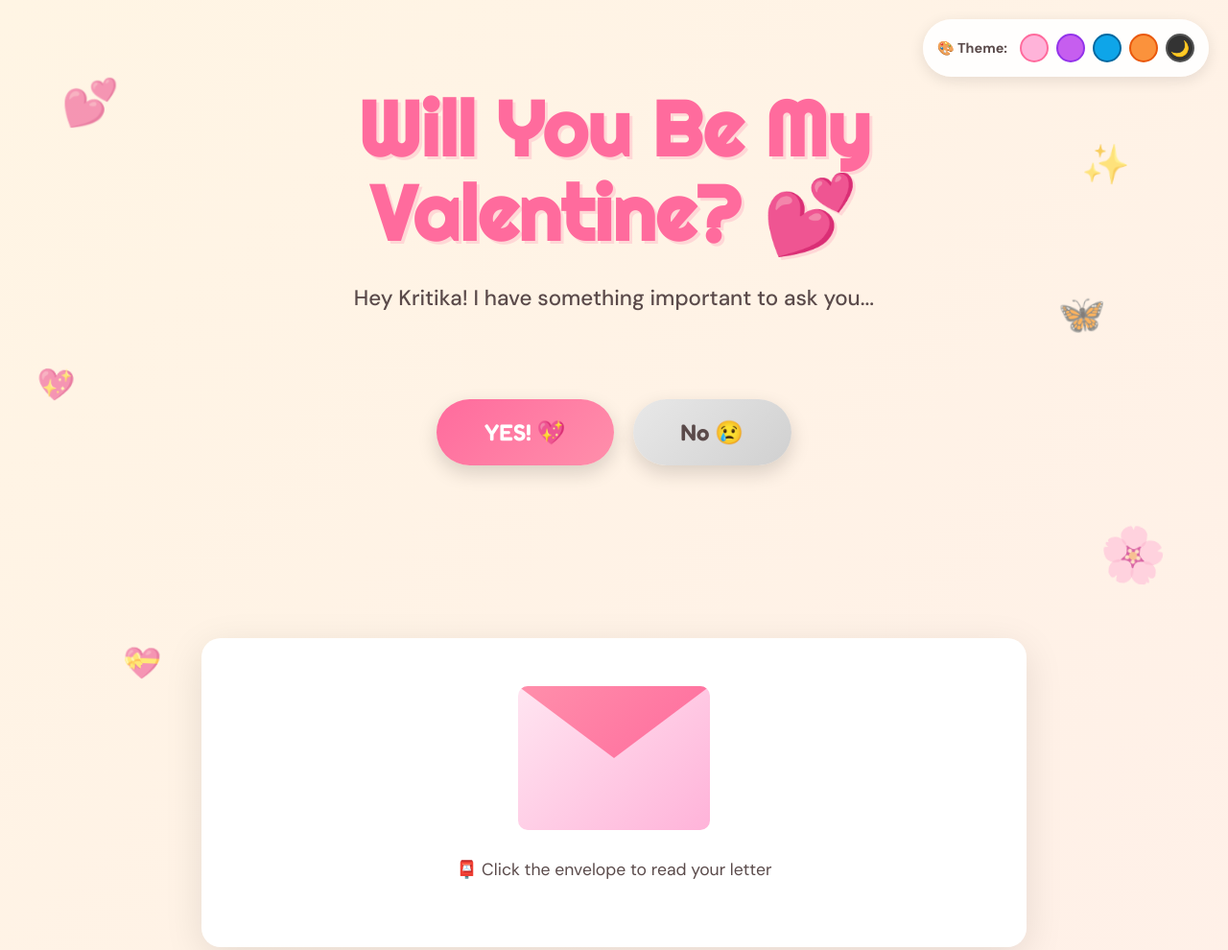
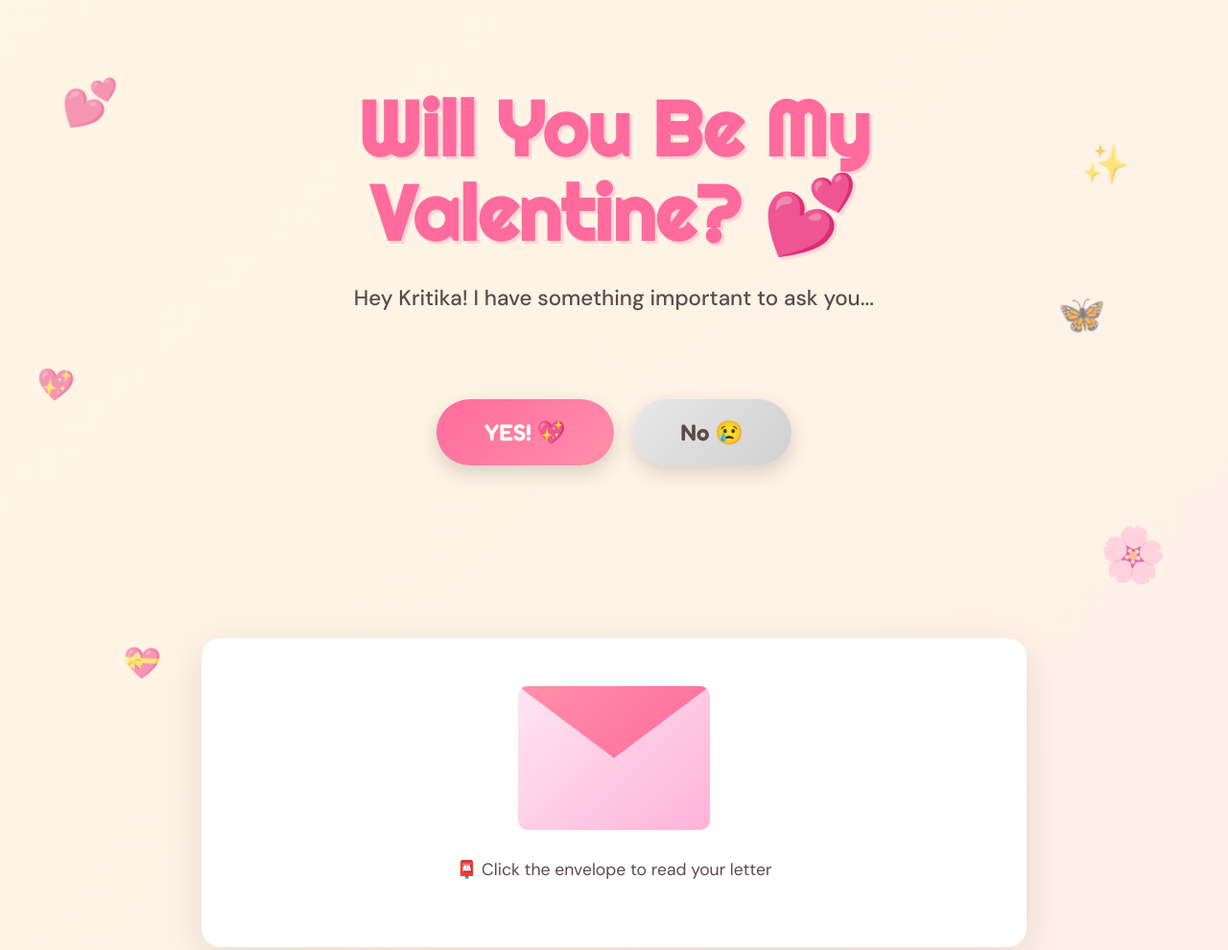
Before and after one commit to Tarunkush0620/VLT, a plain HTML site: page index.html in a window 1280 px wide. Shown: the top 990 px of the page at 96% size. Drawn offline with Linux system fonts and the light colour scheme; a script that the page names is missing.

Commit message:
Remove theme customizer

```diff
--- a/index.html
+++ b/index.html
@@ -1317,18 +1317,6 @@
     <div class="doodle doodle-4">🌸</div>
     <div class="doodle doodle-5">💝</div>
     <div class="doodle doodle-6">🦋</div>
-
-    <!-- Theme Customizer -->
-    <div style="position: fixed; top: 20px; right: 20px; z-index: 1000; background: rgba(255, 255, 255, 0.9); padding: 15px; border-radius: 50px; box-shadow: 0 4px 15px rgba(0, 0, 0, 0.1); backdrop-filter: blur(10px);">
-        <div style="display: flex; gap: 8px; align-items: center; flex-wrap: wrap;">
-            <span style="font-size: 0.9rem; color: #5A4A4A; font-weight: 600; margin-right: 5px;">🎨 Theme:</span>
-            <button onclick="switchTheme('pink')" title="Pink" style="width: 30px; height: 30px; border-radius: 50%; background: #FFB3D9; border: 2px solid #FF6B9D; cursor: pointer; transition: all 0.3s;"></button>
-            <button onclick="switchTheme('purple')" title="Purple" style="width: 30px; height: 30px; border-radius: 50%; background: #C65EEF; border: 2px solid #9333EA; cursor: pointer; transition: all 0.3s;"></button>
-            <button onclick="switchTheme('blue')" title="Blue" style="width: 30px; height: 30px; border-radius: 50%; background: #0EA5E9; border: 2px solid #0369A1; cursor: pointer; transition: all 0.3s;"></button>
-            <button onclick="switchTheme('orange')" title="Orange" style="width: 30px; height: 30px; border-radius: 50%; background: #FB923C; border: 2px solid #EA580C; cursor: pointer; transition: all 0.3s;"></button>
-            <button onclick="toggleDarkMode()" title="Dark Mode" style="width: 30px; height: 30px; border-radius: 50%; background: #333; color: white; border: 2px solid #555; cursor: pointer; transition: all 0.3s; font-size: 1rem;">🌙</button>
-        </div>
-    </div>
 
     <div class="container">
         <!-- Hero Section -->
```
